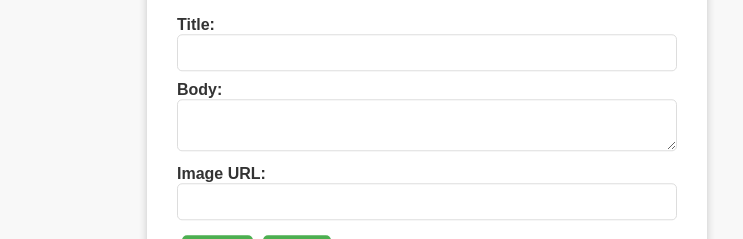
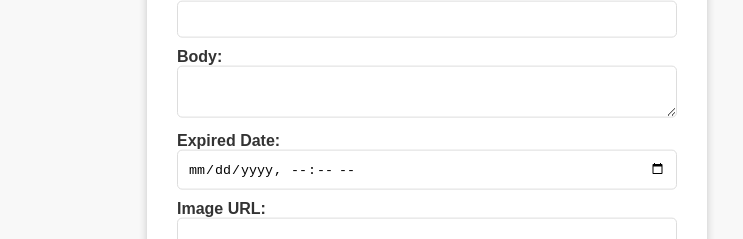
Before and after one commit to luuducc/GROUP7-TASK-MANAGER, a React (Create React App) app in the folder Frontend/: page / in a window 1280 px wide. Both pictures are taken after a click on the button "Thêm". Shown: the part 282-521 px from the top of the page, without its empty margins (213-956 px from the left). Built offline with nearby package versions, Linux system fonts and the light colour scheme; no server answers.

Commit message:
done Expired Date

```diff
--- a/Frontend/src/components/AddTaskForm.js
+++ b/Frontend/src/components/AddTaskForm.js
@@ -25,6 +25,14 @@ const AddTaskForm = ({ newTask, setNewTask, handleAddTask, onClose }) => {
         </label>
         <br />
         <label>
+          Expired Date:
+          <input
+            type="datetime-local"
+            value={newTask.expiredDate}
+            onChange={(e) => setNewTask({ ...newTask, expiredDate: e.target.value })}
+          />
+        </label>
+        <label>
           Image URL:
           <input
             type="text"
--- a/Frontend/src/components/EditTaskForm.js
+++ b/Frontend/src/components/EditTaskForm.js
@@ -1,5 +1,7 @@
 // EditTaskForm.js
 import React from 'react';
+
+
 
 const EditTaskForm = ({ editTask, setEditTask, handleEditTask, onClose }) => {
   const handleChange = (e) => {
@@ -20,7 +22,7 @@ const EditTaskForm = ({ editTask, setEditTask, handleEditTask, onClose }) => {
       <div className="popup-content">
         <h3>Sửa Task</h3>
         <form onSubmit={handleSubmit}>
-          <label htmlFor="editTitle">Tiêu đề:</label>
+          <label htmlFor="editTitle">Title:</label>
           <input
             type="text"
             id="editTitle"
@@ -29,7 +31,7 @@ const EditTaskForm = ({ editTask, setEditTask, handleEditTask, onClose }) => {
             onChange={handleChange}
           />
 
-          <label htmlFor="editBody">Nội dung:</label>
+          <label htmlFor="editBody">Body:</label>
           <textarea
             id="editBody"
             name="body"
@@ -37,7 +39,18 @@ const EditTaskForm = ({ editTask, setEditTask, handleEditTask, onClose }) => {
             onChange={handleChange}
           ></textarea>
 
-          <label htmlFor="editImage">Ảnh:</label>
+          <label htmlFor="editBody">Expired Date:</label>
+          <label>
+            <input
+              id="editExpiredDate"
+              name="expiredDate"
+              type="datetime-local"
+              value={editTask.expiredDate}
+              onChange={handleChange}
+            />
+          </label>
+
+          <label htmlFor="editImage">Image:</label>
           <input
             type="text"
             id="editImage"
--- a/Frontend/src/components/TaskList.js
+++ b/Frontend/src/components/TaskList.js
@@ -9,7 +9,7 @@ import 'react-toastify/dist/ReactToastify.css';
 
 const TaskList = () => {
   const [tasks, setTasks] = useState([]);
-  const [newTask, setNewTask] = useState({ title: '', body: '', image: '' });
+  const [newTask, setNewTask] = useState({ title: '', body: '', image: '',expiredDate: '' });
   const [editTask, setEditTask] = useState(null);
   const [isAddPopupOpen, setAddPopupOpen] = useState(false);
   const [isEditPopupOpen, setEditPopupOpen] = useState(false);
@@ -34,7 +34,7 @@ const TaskList = () => {
     try {
       const response = await axios.post('http://localhost:3000/api/tasks', newTask);
       setTasks([...tasks, response.data.data]);
-      setNewTask({ title: '', body: '', image: '' });
+      setNewTask({ title: '', body: '', image: '',expiredDate: ''});
       setAddPopupOpen(false);
 
       toast.success('Task added successfully!');
@@ -81,6 +81,7 @@ const TaskList = () => {
           <li key={task._id} className="task-item">
             <strong>{task.title}</strong>
             <p>{task.body}</p>
+            <p>expiredDate: {new Date(task.expiredDate).toLocaleString()}</p>
             <p>Created At: {new Date(task.createdAt).toLocaleString()}</p>
             <p>Completed: {task.completed ? 'Yes' : 'No'}</p>
             {/* Thay đổi button "Sửa" để gọi hàm mở form sửa */}
```
Also changed, not shown: 2 other files (tests, documents, lock files or other folders).
